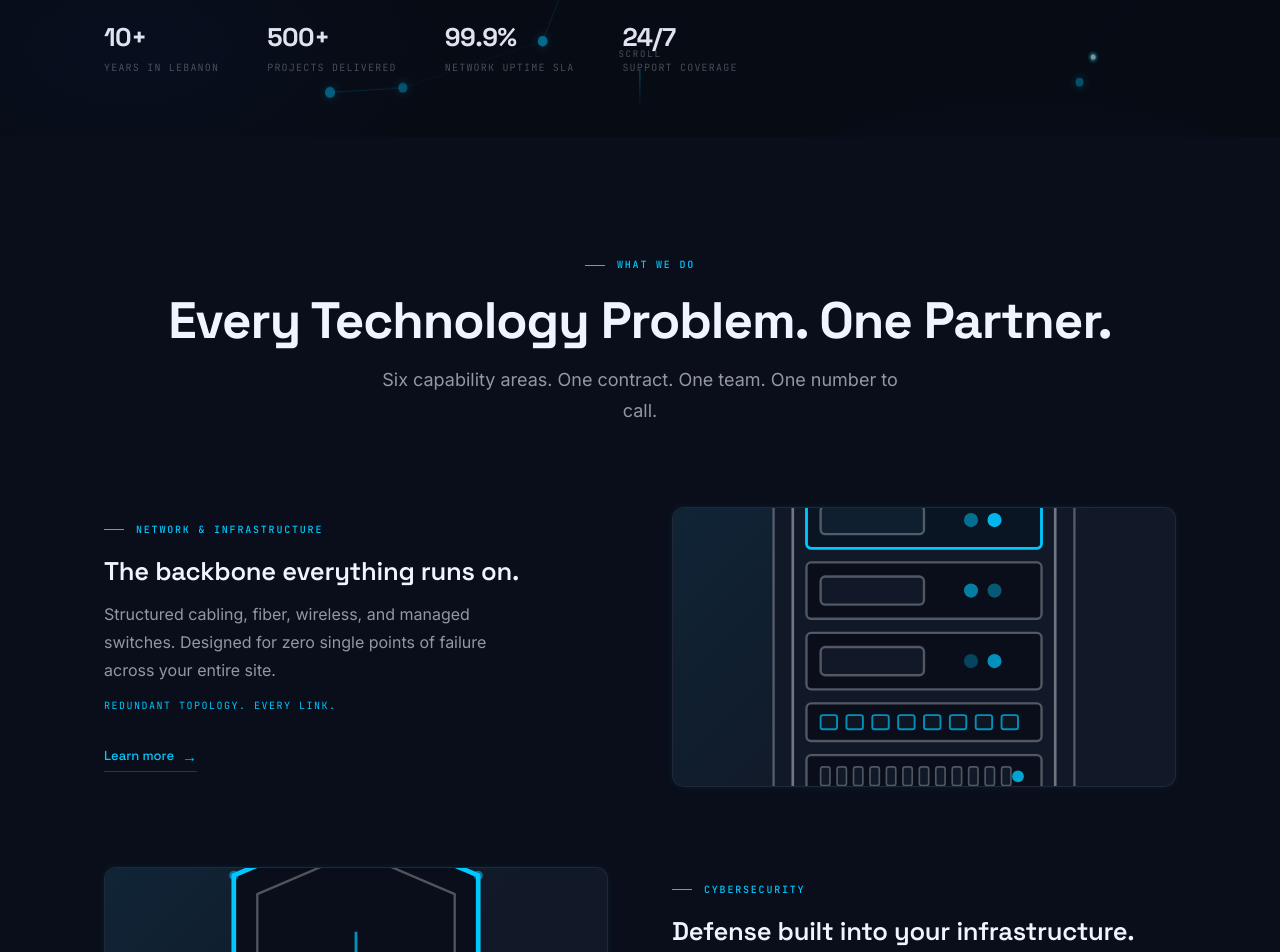
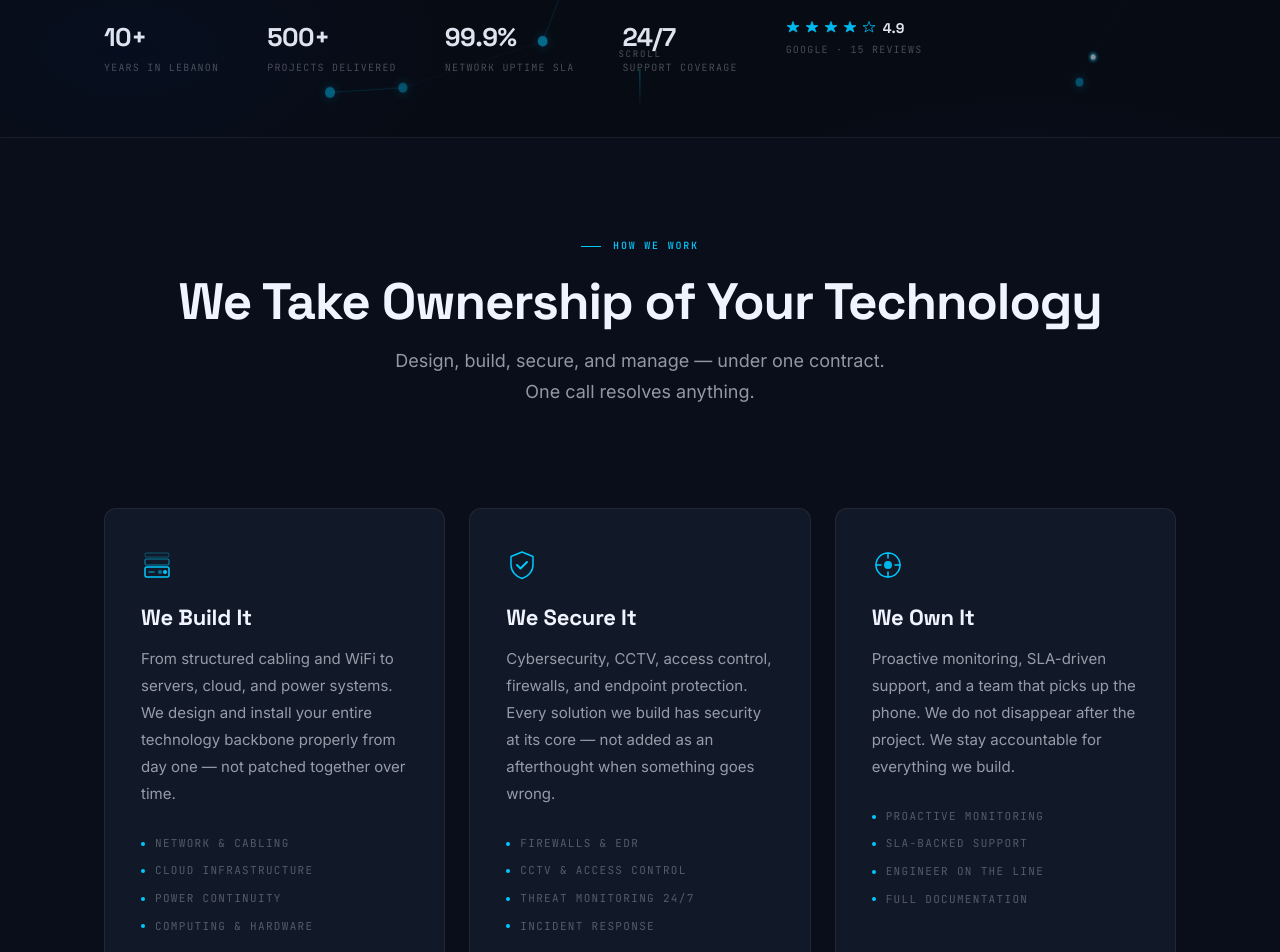
Before and after one commit to voxire/techaneyat, a Next.js app: page / in a window 1280 px wide. Shown: the part 740-1692 px from the top of the page. Built offline with nearby package versions, Linux system fonts and the light colour scheme.

Commit message:
Fix light mode contrast and mobile stat bar layout

```diff
--- a/app/contact/page.tsx
+++ b/app/contact/page.tsx
@@ -31,6 +31,7 @@ const contactPageSchema = {
     email: 'Sales@techaneyat.com',
     address: {
       '@type': 'PostalAddress',
+      streetAddress: 'Block C, 3rd Floor, Rome Street',
       addressLocality: 'Beirut',
       addressCountry: 'LB',
     },
@@ -80,8 +81,9 @@ export default function ContactPage() {
                   {[
                     { label: 'Email', value: 'Sales@techaneyat.com', href: 'mailto:Sales@techaneyat.com' },
                     { label: 'Phone', value: '+961 76 100 766', href: 'tel:+96176100766' },
-                    { label: 'Location', value: 'Beirut, Lebanon', href: undefined },
+                    { label: 'Location', value: 'Block C, 3rd Floor, Rome Street, Beirut', href: 'https://maps.google.com/?q=Techaneyat+Beirut' },
                     { label: 'Response time', value: 'Within 4 hours', href: undefined },
+                    { label: 'Google rating', value: '4.9★ · 15 reviews', href: 'https://maps.google.com/?q=Techaneyat+Beirut' },
                   ].map((item) => (
                     <div key={item.label}>
                       <p
--- a/app/globals.css
+++ b/app/globals.css
@@ -67,11 +67,11 @@
   /* Text — dark navy on light bg */
   --tn-text:        #070B14;
   --tn-text-2:      rgba(7, 11, 20, 0.62);
-  --tn-text-3:      rgba(7, 11, 20, 0.36);
+  --tn-text-3:      rgba(7, 11, 20, 0.52);  /* raised from 0.36 — small labels need contrast */
 
   /* Borders */
-  --tn-border:        rgba(7, 11, 20, 0.09);
-  --tn-border-accent: rgba(0, 128, 184, 0.22);
+  --tn-border:        rgba(7, 11, 20, 0.15);  /* raised from 0.09 — nav buttons need visibility */
+  --tn-border-accent: rgba(0, 128, 184, 0.35); /* raised from 0.22 — ghost buttons need contrast */
 
   /* Gradients */
   --tn-gradient-hero: radial-gradient(ellipse 80% 60% at 50% -10%, rgba(0,128,184,0.07) 0%, transparent 70%);
@@ -81,6 +81,25 @@
 /* Light mode: glow-card shadow is lighter */
 [data-theme="light"] .glow-card:hover {
   box-shadow: 0 0 20px var(--tn-accent-glow), 0 12px 32px rgba(7,11,20,0.10);
+}
+
+/* Light mode: btn-primary uses dark-mode hover teal shadow — override for light bg */
+[data-theme="light"] .btn-primary:hover {
+  box-shadow: 0 0 24px var(--tn-accent-glow), 0 6px 18px rgba(0,128,184,0.22);
+}
+
+/* Light mode: btn-ghost gets stronger border so it reads on light backgrounds */
+[data-theme="light"] .btn-ghost {
+  border-color: var(--tn-border-accent);
+}
+
+/* Mobile: hero trust stat items — 2×2 grid on narrow screens */
+@media (max-width: 540px) {
+  .hero-stat-bar {
+    display: grid !important;
+    grid-template-columns: 1fr 1fr;
+    gap: 20px 32px;
+  }
 }
 
 /* Light mode: transition on theme switch */
--- a/app/page.tsx
+++ b/app/page.tsx
@@ -6,6 +6,7 @@ import { HeroTerminal } from '@/app/sections/HeroTerminal'
 import { CableScrollStory } from '@/app/sections/CableScrollStory'
 import { NetworkMap } from '@/app/sections/NetworkMap'
 import { StatCounter } from '@/app/sections/StatCounter'
+import { OwnershipPillars } from '@/app/sections/OwnershipPillars'
 import { WhyTechaneyat } from '@/app/sections/WhyTechaneyat'
 import { CaseStudiesGrid } from '@/app/sections/CaseStudiesGrid'
 import { ContactCTA } from '@/app/sections/ContactCTA'
@@ -33,6 +34,7 @@ const organizationSchema = {
     'Techaneyat designs, builds, and manages the full technology backbone of organizations under one SLA. Network, cybersecurity, smart security, cloud, power continuity, and hardware. Based in Beirut, Lebanon.',
   address: {
     '@type': 'PostalAddress',
+    streetAddress: 'Block C, 3rd Floor, Rome Street',
     addressLocality: 'Beirut',
     addressCountry: 'LB',
   },
@@ -82,6 +84,8 @@ export default function HomePage() {
       <main>
         <HeroTerminal />
 
+        <OwnershipPillars />
+
         <CableScrollStory />
 
         <NetworkMap />
--- a/app/sections/CableScrollStory.tsx
+++ b/app/sections/CableScrollStory.tsx
@@ -39,7 +39,7 @@ const SERVICES: Service[] = [
     eyebrow: 'Network & Infrastructure',
     heading: 'The backbone everything runs on.',
     description:
-      'Structured cabling, fiber, wireless, and managed switches. Designed for zero single points of failure across your entire site.',
+      'Structured cabling, switches, routers, WiFi, and fiber. We build networks that do not slow you down or let you down — designed from the start for zero single points of failure.',
     benefit: 'Redundant topology. Every link.',
     href: '/services/network',
     side: 'right',
@@ -50,7 +50,7 @@ const SERVICES: Service[] = [
     eyebrow: 'Cybersecurity',
     heading: 'Defense built into your infrastructure.',
     description:
-      'Firewalls, endpoint protection, SIEM, and incident response. Security is not bolted on after the fact: it is the foundation.',
+      'Firewalls, endpoint protection, EDR, and threat monitoring. We protect your data before the problem happens — not after. Security is the foundation, not a bolt-on.',
     benefit: '24/7 threat monitoring. Zero exceptions.',
     href: '/services/cybersecurity',
     side: 'left',
@@ -59,9 +59,9 @@ const SERVICES: Service[] = [
   {
     id: 'smart-security',
     eyebrow: 'Smart Security',
-    heading: 'Surveillance with real intelligence.',
+    heading: 'Know exactly who enters your premises.',
     description:
-      'IP cameras, access control, and video analytics integrated into a single management layer.',
+      'CCTV, access control, alarms, and facial recognition integrated into a single management layer. Know who enters and respond before it becomes an incident.',
     benefit: 'Every entry point. Fully logged.',
     href: '/services/smart-security',
     side: 'right',
@@ -72,7 +72,7 @@ const SERVICES: Service[] = [
     eyebrow: 'Cloud & Managed Services',
     heading: 'Your workloads. Our responsibility.',
     description:
-      'Cloud migration, hybrid architecture, and day-to-day managed IT. Performance SLAs you can hold us to.',
+      'Microsoft 365, Google Workspace, cloud backup, and remote monitoring under SLA. Your systems managed proactively, not reactively.',
     benefit: '99.9% uptime. No asterisks.',
     href: '/services/cloud',
     side: 'left',
@@ -83,7 +83,7 @@ const SERVICES: Service[] = [
     eyebrow: 'Energy & Power Continuity',
     heading: 'No downtime. Not for any reason.',
     description:
-      'UPS systems, generators, and power conditioning designed for Lebanese grid conditions. Your operations run through everything.',
+      'UPS systems, battery backup, and solar. In Lebanon, power is not guaranteed — your business continuity should be. We design for the grid as it actually is.',
     benefit: 'Continuous power. Full documentation.',
     href: '/services/power',
     side: 'right',
@@ -94,7 +94,7 @@ const SERVICES: Service[] = [
     eyebrow: 'Computing & Hardware',
     heading: 'Procurement, deployment, lifecycle.',
     description:
-      'Servers, workstations, and peripherals sourced, configured, and warranted by us. One vendor. Full accountability.',
+      'Laptops, servers, NAS, and workstations — sourced, configured, and deployed by us. One vendor. Full accountability from purchase order to end of life.',
     benefit: 'Configured. Delivered. Supported.',
     href: '/services/hardware',
     side: 'left',
--- a/app/sections/HeroTerminal.tsx
+++ b/app/sections/HeroTerminal.tsx
@@ -299,7 +299,7 @@ export function HeroTerminal() {
       >
         <div ref={heroContentRef}>
           <p className="eyebrow" style={{ marginBottom: '36px', fontSize: '11px', letterSpacing: '0.22em' }}>
-            Smart Infrastructure Partner — Lebanon
+            Smart Infrastructure Partner · Lebanon
           </p>
 
           <h1 style={{
@@ -354,10 +354,11 @@ export function HeroTerminal() {
           </div>
 
           {/* Trust micro-stats */}
-          <div style={{
+          <div className="hero-stat-bar" style={{
             display: 'flex',
             gap: 'clamp(24px, 4vw, 48px)',
             flexWrap: 'wrap',
+            alignItems: 'flex-start',
           }}>
             {[
               { value: '10+', label: 'Years in Lebanon' },
@@ -387,6 +388,37 @@ export function HeroTerminal() {
                 </div>
               </div>
             ))}
+
+            {/* Google rating */}
+            <div style={{ display: 'flex', flexDirection: 'column', justifyContent: 'center' }}>
+              <div style={{ display: 'flex', alignItems: 'center', gap: '5px', marginBottom: '2px' }}>
+                {[1,2,3,4,5].map(i => (
+                  <svg key={i} width="14" height="14" viewBox="0 0 14 14" fill="none" aria-hidden="true">
+                    <path d="M7 1L8.545 5.09H13L9.545 7.41L10.91 11.5L7 9.18L3.09 11.5L4.455 7.41L1 5.09H5.455Z"
+                      fill={i <= 4 ? 'var(--tn-accent)' : 'none'}
+                      stroke="var(--tn-accent)"
+                      strokeWidth="0.8"
+                    />
+                  </svg>
+                ))}
+                <span style={{
+                  fontFamily: 'var(--tn-font-display)',
+                  fontSize: '14px',
+                  fontWeight: 700,
+                  color: 'var(--tn-text)',
+                  marginLeft: '2px',
+                }}>4.9</span>
+              </div>
+              <div style={{
+                fontFamily: 'var(--tn-font-mono)',
+                fontSize: '10px',
+                letterSpacing: '0.12em',
+                textTransform: 'uppercase',
+                color: 'var(--tn-text-3)',
+              }}>
+                Google · 15 reviews
+              </div>
+            </div>
           </div>
         </div>
       </div>
--- /dev/null
+++ b/app/sections/OwnershipPillars.tsx
@@ -0,0 +1,162 @@
+'use client'
+
+import { useEffect, useRef } from 'react'
+import gsap from 'gsap'
+import { ScrollTrigger } from 'gsap/ScrollTrigger'
+
+gsap.registerPlugin(ScrollTrigger)
+
+const PILLARS = [
+  {
+    label: 'We Build It',
+    icon: (
+      <svg width="32" height="32" viewBox="0 0 32 32" fill="none" aria-hidden="true">
+        <rect x="4" y="18" width="24" height="10" rx="2" stroke="var(--tn-accent)" strokeWidth="1.5" fill="none" />
+        <rect x="4" y="10" width="24" height="6" rx="1.5" stroke="var(--tn-accent)" strokeWidth="1.2" fill="none" opacity="0.6" />
+        <rect x="4" y="4" width="24" height="4" rx="1.5" stroke="var(--tn-accent)" strokeWidth="1" fill="none" opacity="0.35" />
+        <circle cx="24" cy="23" r="2" fill="var(--tn-accent)" />
+        <circle cx="19" cy="23" r="2" fill="var(--tn-accent)" opacity="0.5" />
+        <line x1="8" y1="23" x2="13" y2="23" stroke="var(--tn-accent)" strokeWidth="1.5" strokeLinecap="round" opacity="0.6" />
+      </svg>
+    ),
+    heading: 'We Build It',
+    body: 'From structured cabling and WiFi to servers, cloud, and power systems. We design and install your entire technology backbone properly from day one — not patched together over time.',
+    items: ['Network & cabling', 'Cloud infrastructure', 'Power continuity', 'Computing & hardware'],
+  },
+  {
+    label: 'We Secure It',
+    icon: (
+      <svg width="32" height="32" viewBox="0 0 32 32" fill="none" aria-hidden="true">
+        <path d="M16 3 L27 7.5 L27 16 C27 22.5 22 27.5 16 29.5 C10 27.5 5 22.5 5 16 L5 7.5 Z"
+          stroke="var(--tn-accent)" strokeWidth="1.5" fill="none" strokeLinejoin="round" />
+        <path d="M11 16 L14.5 19.5 L21 13" stroke="var(--tn-accent)" strokeWidth="2" strokeLinecap="round" strokeLinejoin="round" />
+      </svg>
+    ),
+    heading: 'We Secure It',
+    body: 'Cybersecurity, CCTV, access control, firewalls, and endpoint protection. Every solution we build has security at its core — not added as an afterthought when something goes wrong.',
+    items: ['Firewalls & EDR', 'CCTV & access control', 'Threat monitoring 24/7', 'Incident response'],
+  },
+  {
+    label: 'We Own It',
+    icon: (
+      <svg width="32" height="32" viewBox="0 0 32 32" fill="none" aria-hidden="true">
+        <circle cx="16" cy="16" r="12" stroke="var(--tn-accent)" strokeWidth="1.5" fill="none" />
+        <circle cx="16" cy="16" r="4" fill="var(--tn-accent)" opacity="0.9" />
+        <line x1="16" y1="4" x2="16" y2="9" stroke="var(--tn-accent)" strokeWidth="1.5" strokeLinecap="round" />
+        <line x1="16" y1="23" x2="16" y2="28" stroke="var(--tn-accent)" strokeWidth="1.5" strokeLinecap="round" />
+        <line x1="4" y1="16" x2="9" y2="16" stroke="var(--tn-accent)" strokeWidth="1.5" strokeLinecap="round" />
+        <line x1="23" y1="16" x2="28" y2="16" stroke="var(--tn-accent)" strokeWidth="1.5" strokeLinecap="round" />
+      </svg>
+    ),
+    heading: 'We Own It',
+    body: 'Proactive monitoring, SLA-driven support, and a team that picks up the phone. We do not disappear after the project. We stay accountable for everything we build.',
+    items: ['Proactive monitoring', 'SLA-backed support', 'Engineer on the line', 'Full documentation'],
+  },
+]
+
+export function OwnershipPillars() {
+  const sectionRef = useRef<HTMLElement>(null)
+  const cardsRef   = useRef<HTMLDivElement>(null)
+  const headingRef = useRef<HTMLDivElement>(null)
+
+  useEffect(() => {
+    const mm = gsap.matchMedia()
+    mm.add('(prefers-reduced-motion: no-preference)', () => {
+      if (headingRef.current) {
+        gsap.from(headingRef.current.children, {
+          y: 28, opacity: 0, duration: 0.7, ease: 'power3.out', stagger: 0.1,
+          scrollTrigger: { trigger: headingRef.current, start: 'top 86%' },
+        })
+      }
+      if (cardsRef.current) {
+        gsap.from(cardsRef.current.children, {
+          y: 36, opacity: 0, duration: 0.65, ease: 'power2.out', stagger: 0.12,
+          scrollTrigger: { trigger: cardsRef.current, start: 'top 85%' },
+        })
+      }
+    })
+    return () => mm.revert()
+  }, [])
+
+  return (
+    <section
+      ref={sectionRef}
+      style={{
+        background: 'var(--tn-bg-2)',
+        padding: '100px 0',
+        borderTop: '1px solid var(--tn-border)',
+        borderBottom: '1px solid var(--tn-border)',
+      }}
+    >
+      <div className="section-container">
+        <div ref={headingRef} style={{ textAlign: 'center', marginBottom: '64px' }}>
+          <p className="eyebrow" style={{ justifyContent: 'center', marginBottom: '20px' }}>
+            How We Work
+          </p>
+          <h2 style={{ marginBottom: '16px' }}>
+            We Take Ownership of Your Technology
+          </h2>
+          <p style={{ color: 'var(--tn-text-2)', fontSize: '18px', maxWidth: '520px', margin: '0 auto', lineHeight: 1.7 }}>
+            Design, build, secure, and manage — under one contract. One call resolves anything.
+          </p>
+        </div>
+
+        <div
+          ref={cardsRef}
+          style={{
+            display: 'grid',
+            gridTemplateColumns: 'repeat(auto-fit, minmax(280px, 1fr))',
+            gap: '24px',
+          }}
+        >
+          {PILLARS.map((pillar) => (
+            <div
+              key={pillar.label}
+              className="glow-card"
+              style={{ padding: '40px 36px' }}
+            >
+              {/* Icon */}
+              <div style={{ marginBottom: '24px' }}>
+                {pillar.icon}
+              </div>
+
+              {/* Heading */}
+              <h3 style={{ marginBottom: '16px', fontSize: '22px', fontWeight: 700, letterSpacing: '-0.01em' }}>
+                {pillar.heading}
+              </h3>
+
+              {/* Body */}
+              <p style={{ color: 'var(--tn-text-2)', fontSize: '15px', lineHeight: 1.8, marginBottom: '28px' }}>
+                {pillar.body}
+              </p>
+
+              {/* Item list */}
+              <div style={{ display: 'flex', flexDirection: 'column', gap: '10px' }}>
+                {pillar.items.map((item) => (
+                  <div
+                    key={item}
+                    style={{ display: 'flex', alignItems: 'center', gap: '10px' }}
+                  >
+                    <div style={{
+                      width: '4px', height: '4px', borderRadius: '50%',
+                      background: 'var(--tn-accent)', flexShrink: 0,
+                    }} />
+                    <span style={{
+                      fontFamily: 'var(--tn-font-mono)',
+                      fontSize: '11px',
+                      letterSpacing: '0.12em',
+                      textTransform: 'uppercase',
+                      color: 'var(--tn-text-3)',
+                    }}>
+                      {item}
+                    </span>
+                  </div>
+                ))}
+              </div>
+            </div>
+          ))}
+        </div>
+      </div>
+    </section>
+  )
+}
--- a/app/sections/ServiceIllustrations.tsx
+++ b/app/sections/ServiceIllustrations.tsx
@@ -16,7 +16,7 @@ export type ServiceIllustrationKey =
 // ─── Network: Server Rack ─────────────────────────────────────────────────────
 function NetworkIllus() {
   return (
-    <svg viewBox="0 0 200 200" fill="none" xmlns="http://www.w3.org/2000/svg" aria-hidden="true">
+    <svg viewBox="0 0 200 200" fill="none" xmlns="http://www.w3.org/2000/svg" aria-hidden="true" width="100%" height="100%" style={{ display: 'block' }}>
       {/* Rack chassis */}
       <rect x="44" y="24" width="112" height="152" rx="4"
         stroke="var(--tn-text-3)" strokeWidth="1.5" fill="var(--tn-bg-3)" />
@@ -77,7 +77,7 @@ function NetworkIllus() {
 // ─── Cybersecurity: Shield + Circuit ─────────────────────────────────────────
 function CybersecurityIllus() {
   return (
-    <svg viewBox="0 0 200 200" fill="none" xmlns="http://www.w3.org/2000/svg" aria-hidden="true">
+    <svg viewBox="0 0 200 200" fill="none" xmlns="http://www.w3.org/2000/svg" aria-hidden="true" width="100%" height="100%" style={{ display: 'block' }}>
       {/* Shield outline */}
       <path
         d="M100 22 L152 44 L152 100 C152 136 126 160 100 172 C74 160 48 136 48 100 L48 44 Z"
@@ -129,7 +129,7 @@ function CybersecurityIllus() {
 // ─── Smart Security: IP Camera ────────────────────────────────────────────────
 function SmartSecurityIllus() {
   return (
-    <svg viewBox="0 0 200 200" fill="none" xmlns="http://www.w3.org/2000/svg" aria-hidden="true">
+    <svg viewBox="0 0 200 200" fill="none" xmlns="http://www.w3.org/2000/svg" aria-hidden="true" width="100%" height="100%" style={{ display: 'block' }}>
       {/* Ceiling mount bracket */}
       <rect x="88" y="24" width="24" height="12" rx="3"
         stroke="var(--tn-text-3)" strokeWidth="1.2" fill="var(--tn-bg-2)" />
@@ -186,7 +186,7 @@ function SmartSecurityIllus() {
 // ─── Cloud: Server + Cloud Hybrid ────────────────────────────────────────────
 function CloudIllus() {
   return (
-    <svg viewBox="0 0 200 200" fill="none" xmlns="http://www.w3.org/2000/svg" aria-hidden="true">
+    <svg viewBox="0 0 200 200" fill="none" xmlns="http://www.w3.org/2000/svg" aria-hidden="true" width="100%" height="100%" style={{ display: 'block' }}>
       {/* Cloud shape */}
       <path
         d="M68 88 C58 88 50 80 50 70 C50 60 58 52 68 52 C70 44 78 38 88 38 C94 38 100 41 104 46 C108 40 116 36 126 36 C142 36 156 50 156 66 C156 78 148 88 138 88 Z"
@@ -239,7 +239,7 @@ function CloudIllus() {
 // ─── Power: UPS Unit ──────────────────────────────────────────────────────────
 function PowerIllus() {
   return (
-    <svg viewBox="0 0 200 200" fill="none" xmlns="http://www.w3.org/2000/svg" aria-hidden="true">
+    <svg viewBox="0 0 200 200" fill="none" xmlns="http://www.w3.org/2000/svg" aria-hidden="true" width="100%" height="100%" style={{ display: 'block' }}>
       {/* UPS body */}
       <rect x="42" y="44" width="116" height="130" rx="6"
         stroke="var(--tn-text-3)" strokeWidth="1.5" fill="var(--tn-bg-2)" />
@@ -307,7 +307,7 @@ function PowerIllus() {
 // ─── Hardware: Workstation + Monitor ─────────────────────────────────────────
 function HardwareIllus() {
   return (
-    <svg viewBox="0 0 200 200" fill="none" xmlns="http://www.w3.org/2000/svg" aria-hidden="true">
+    <svg viewBox="0 0 200 200" fill="none" xmlns="http://www.w3.org/2000/svg" aria-hidden="true" width="100%" height="100%" style={{ display: 'block' }}>
       {/* Monitor */}
       <rect x="50" y="22" width="100" height="72" rx="4"
         stroke="var(--tn-accent)" strokeWidth="1.5" fill="var(--tn-bg-2)" />
@@ -389,10 +389,8 @@ export function ServiceIllustration({ type, className }: ServiceIllustrationProp
       style={{
         width: '100%',
         height: '100%',
-        display: 'flex',
-        alignItems: 'center',
-        justifyContent: 'center',
-        padding: '16px',
+        padding: '20px',
+        boxSizing: 'border-box',
       }}
     >
       <Component />
```
